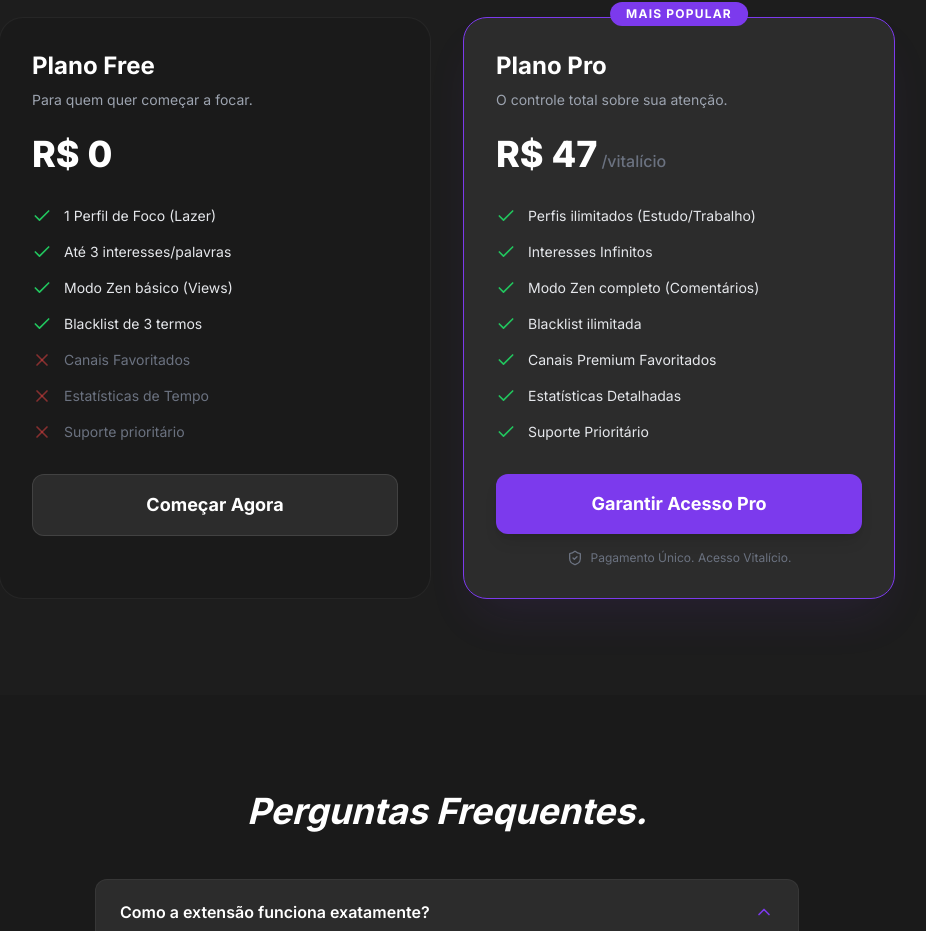
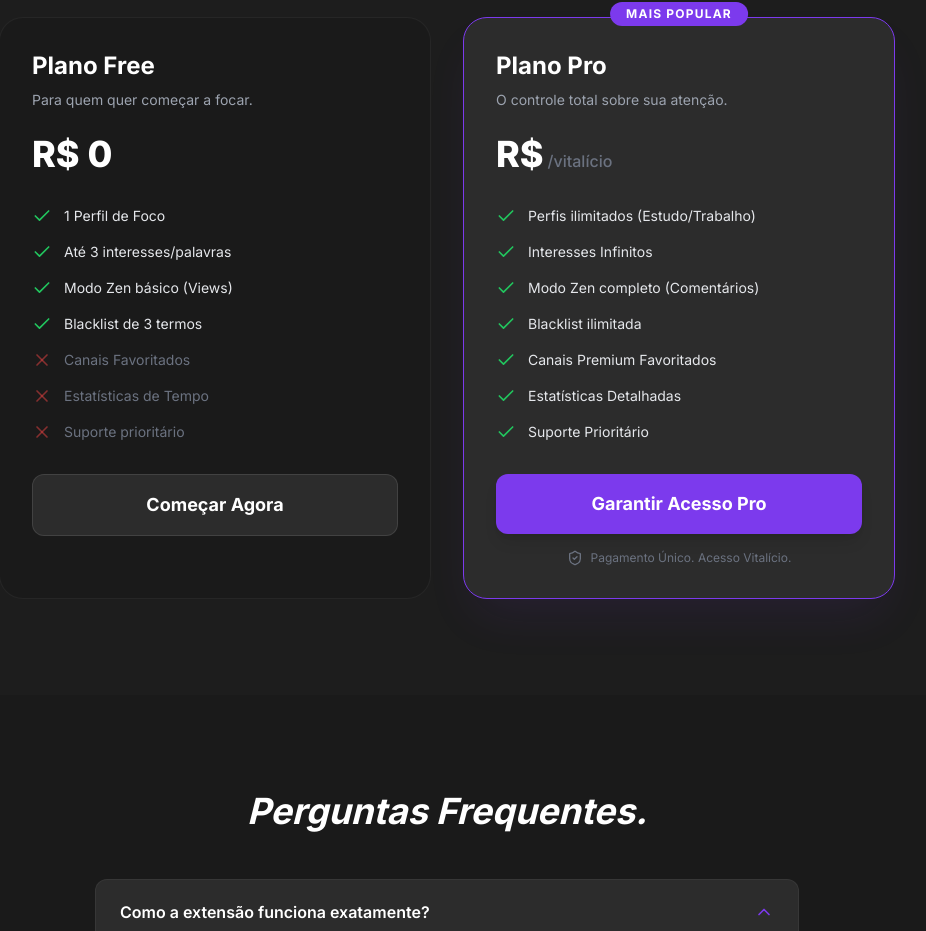
Before and after one commit to GustavoInCode/youfeed, a React (Vite) app: page / in a window 1280 px wide. Shown: the part 3248-4179 px from the top of the page, without its empty margins (193-1119 px from the left). Built offline with nearby package versions, Linux system fonts and the light colour scheme.

Commit message:
Update pricing plan names and prices

```diff
--- a/components/Pricing.tsx
+++ b/components/Pricing.tsx
@@ -9,7 +9,7 @@
     price: 'R$ 0',
     description: 'Para quem quer começar a focar.',
     features: [
-      { name: '1 Perfil de Foco (Lazer)', included: true },
+      { name: '1 Perfil de Foco', included: true },
       { name: 'Até 3 interesses/palavras', included: true },
       { name: 'Modo Zen básico (Views)', included: true },
       { name: 'Blacklist de 3 termos', included: true },
@@ -22,7 +22,7 @@
   },
   {
     name: 'Plano Pro',
-    price: 'R$ 47',
+    price: 'R$ ',
     period: '/vitalício',
     description: 'O controle total sobre sua atenção.',
     features: [
```
